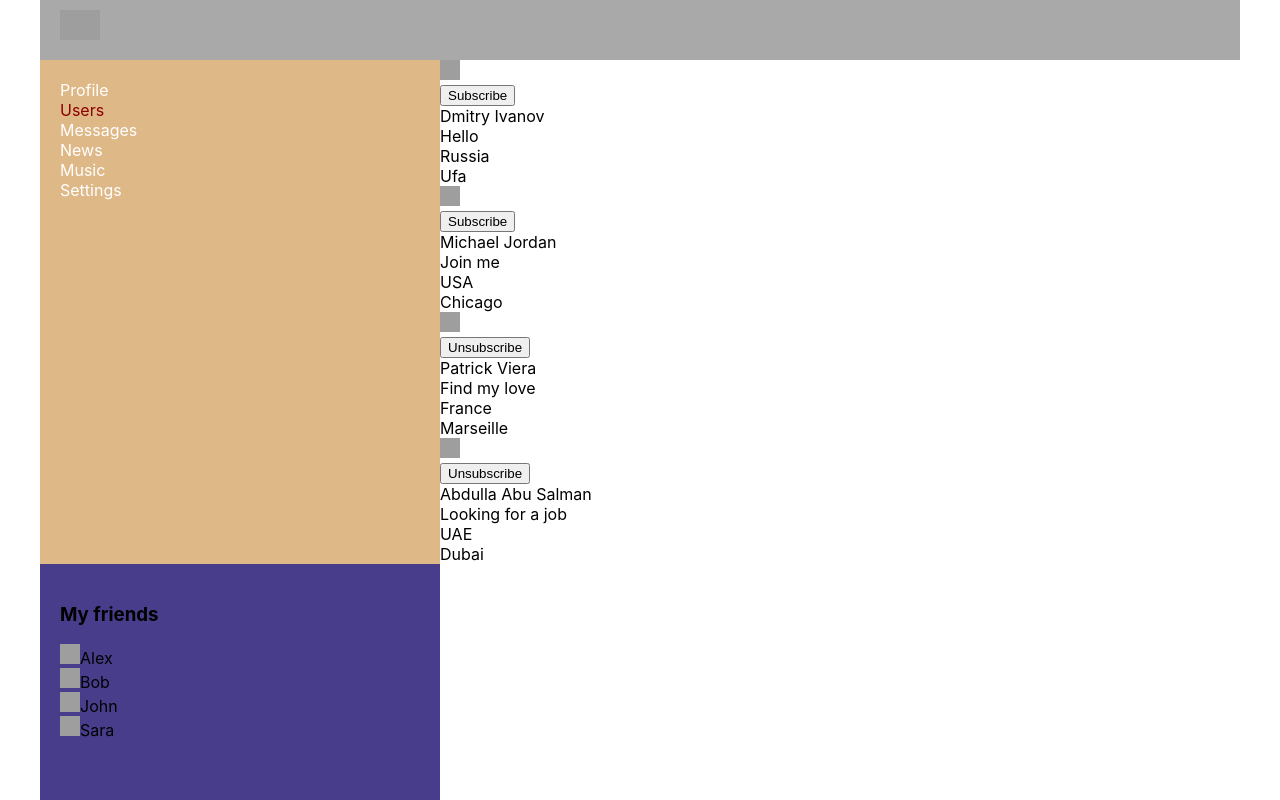
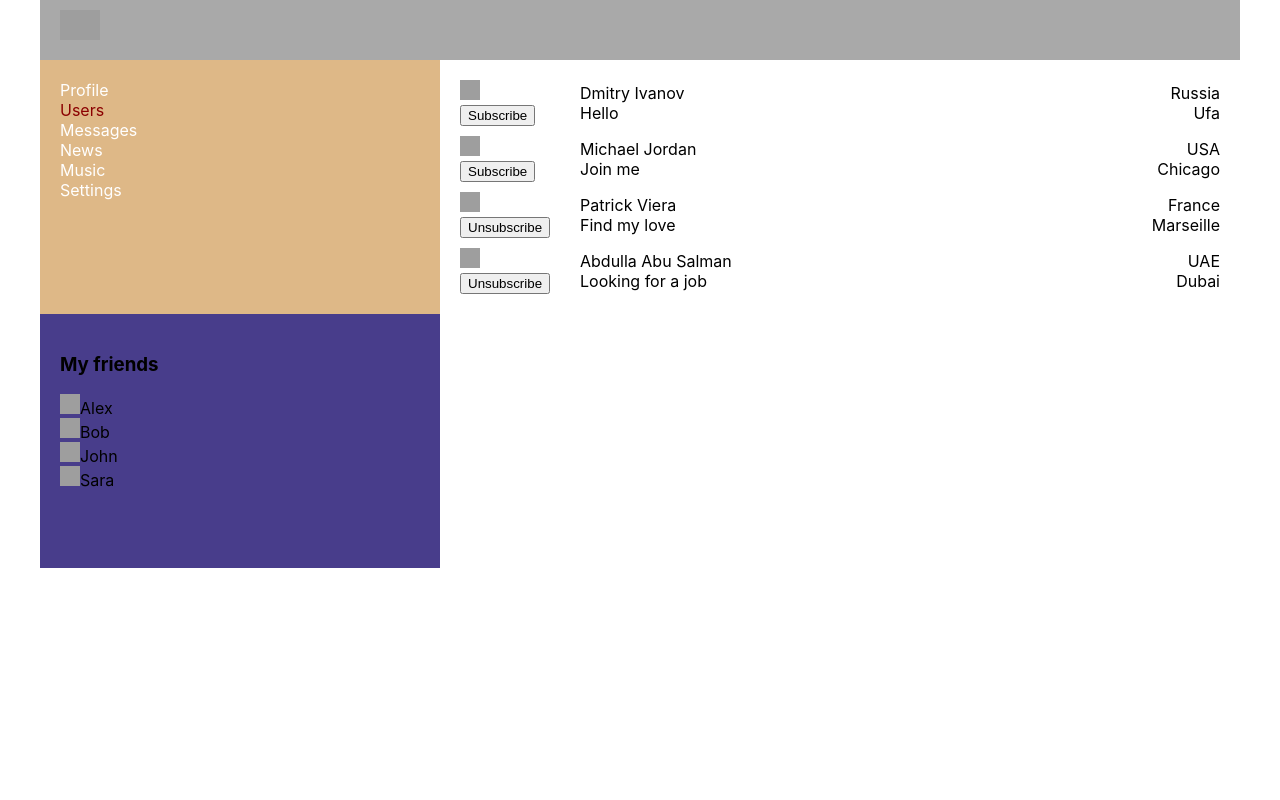
Before and after one commit to martnemov/reactWayOfSamurai, a React (Create React App) app: page /users in a window 1280 px wide. Shown: the top 800 px of the page. Built offline with nearby package versions, Linux system fonts and the light colour scheme; grey boxes are pictures that could not be loaded.

Commit message:
finished 49 lessons, fix styles

```diff
--- a/src/components/Users/Users.jsx
+++ b/src/components/Users/Users.jsx
@@ -12,15 +12,15 @@ const UsersAvatar = (props) => {
 
 const UsersInfo = (props) => {
     return (
-        <div key={props.key}>
-            <span>
+        <div key={props.key} className={style.usersInfo}>
+            <div>
                 <div>{props.fullname}</div>
                 <div>{props.status}</div>
-             </span>
-            <span>
+            </div>
+            <div className={style.location}>
                 <div>{props.location.country}</div>
                 <div>{props.location.city}</div>
-            </span>
+            </div>
         </div>
     )
 }
@@ -70,14 +70,18 @@ const Users = (props) => {
         props.unsubscribe(userId)
     };
 
-    return <div>{props.users.map((user) => (
-        <div key={user.id}>
+    return (
+        <div className={style.usersHost}>
+            {props.users.map((user) => (
+                <div key={user.id} className={style.usersContainer}>
+                    <div className={style.usersCard}>
                         <UsersAvatar
                             avatar={user.avatar}/>
-            <span>{user.subscribe ?
+                        <div>{user.subscribe ?
                             <button onClick={() => onUnsubscribeClick(user.id)}>Subscribe</button> :
                             <button onClick={() => onSubscribeClick(user.id)}>Unsubscribe</button>}
-            </span>
+                        </div>
+                    </div>
                     <UsersInfo
                         fullname={user.fullName}
                         status={user.status}
@@ -85,8 +89,7 @@ const Users = (props) => {
                 </div>
             ))}
         </div>
-
-
+    )
 }
 
 export default Users;
--- a/src/components/Users/Users.module.css
+++ b/src/components/Users/Users.module.css
@@ -1,4 +1,33 @@
-.usersAvatar img{
+.usersHost {
+    display: flex;
+    flex-direction: column;
+    padding: 20px;
+    gap: 10px;
+}
+
+.usersAvatar img {
     height: 20px;
     width: 20px
 }
+
+.usersContainer {
+    display: flex;
+    flex-direction: row;
+    gap: 20px;
+    align-items: center;
+}
+
+.usersInfo {
+    display: flex;
+    flex-direction: row;
+    justify-content: space-between;
+    flex-grow: 1;
+}
+
+.usersInfo .location{
+    text-align: right;
+}
+
+.usersCard {
+    width: 100px;
+}
--- a/src/redux/users-reducer.js
+++ b/src/redux/users-reducer.js
@@ -1,6 +1,6 @@
 const SUBSCRIBE = 'SUBSCRIBE';
 const UNSUBSCRIBE = 'UNSUBSCRIBE';
-const SET_USERS = 'SETUSERS';
+const SET_USERS = 'SET_USERS';
 
 let initialState = {
     users: []
```
Lines whose indentation alone changed are shown as unchanged.
